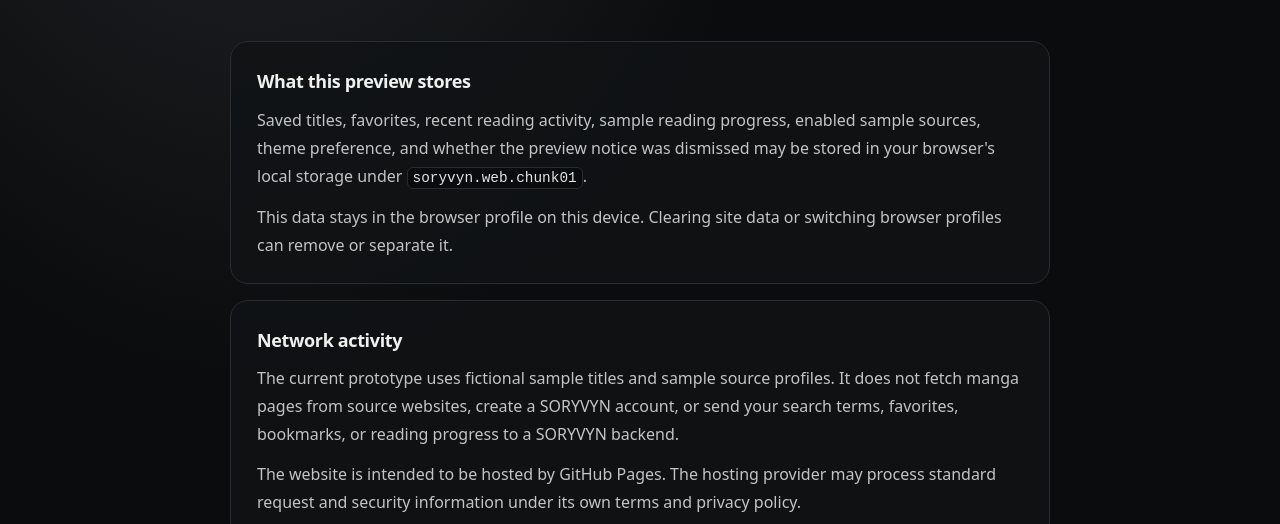
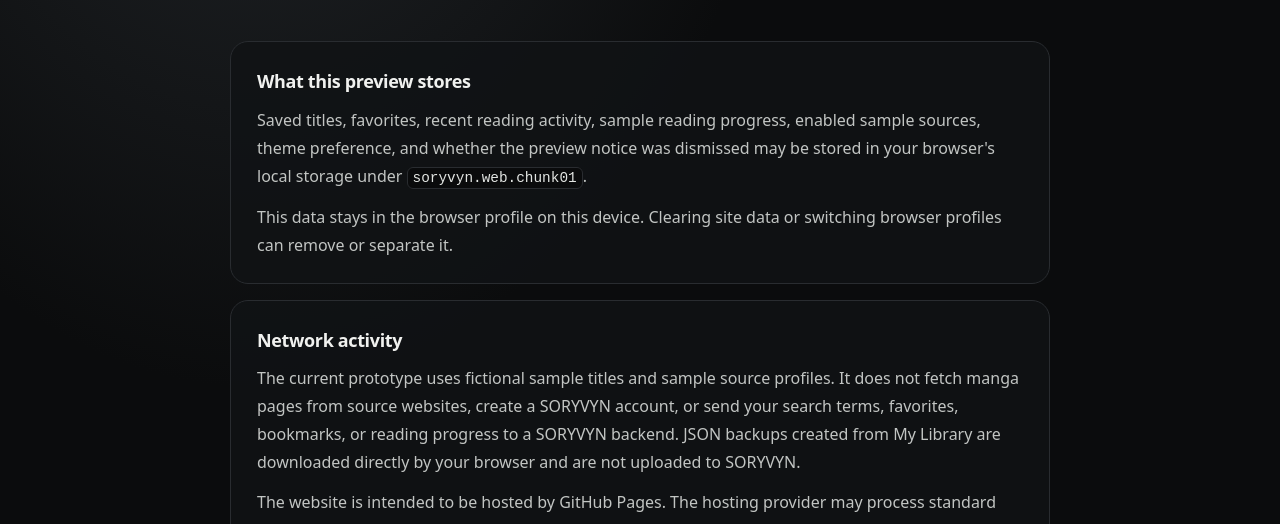
Before and after one commit to Tamasrazim/SORYVYN, a plain HTML site: page privacy.html in a window 1280 px wide. Shown: the part 428-952 px from the top of the page. Drawn offline with Linux system fonts and the light colour scheme.

Commit message:
Clarify local JSON backup privacy

```diff
--- a/privacy.html
+++ b/privacy.html
@@ -44,7 +44,7 @@
 
     <section>
       <h2>Network activity</h2>
-      <p>The current prototype uses fictional sample titles and sample source profiles. It does not fetch manga pages from source websites, create a SORYVYN account, or send your search terms, favorites, bookmarks, or reading progress to a SORYVYN backend.</p>
+      <p>The current prototype uses fictional sample titles and sample source profiles. It does not fetch manga pages from source websites, create a SORYVYN account, or send your search terms, favorites, bookmarks, or reading progress to a SORYVYN backend. JSON backups created from My Library are downloaded directly by your browser and are not uploaded to SORYVYN.</p>
       <p>The website is intended to be hosted by GitHub Pages. The hosting provider may process standard request and security information under its own terms and privacy policy.</p>
     </section>
 
```
